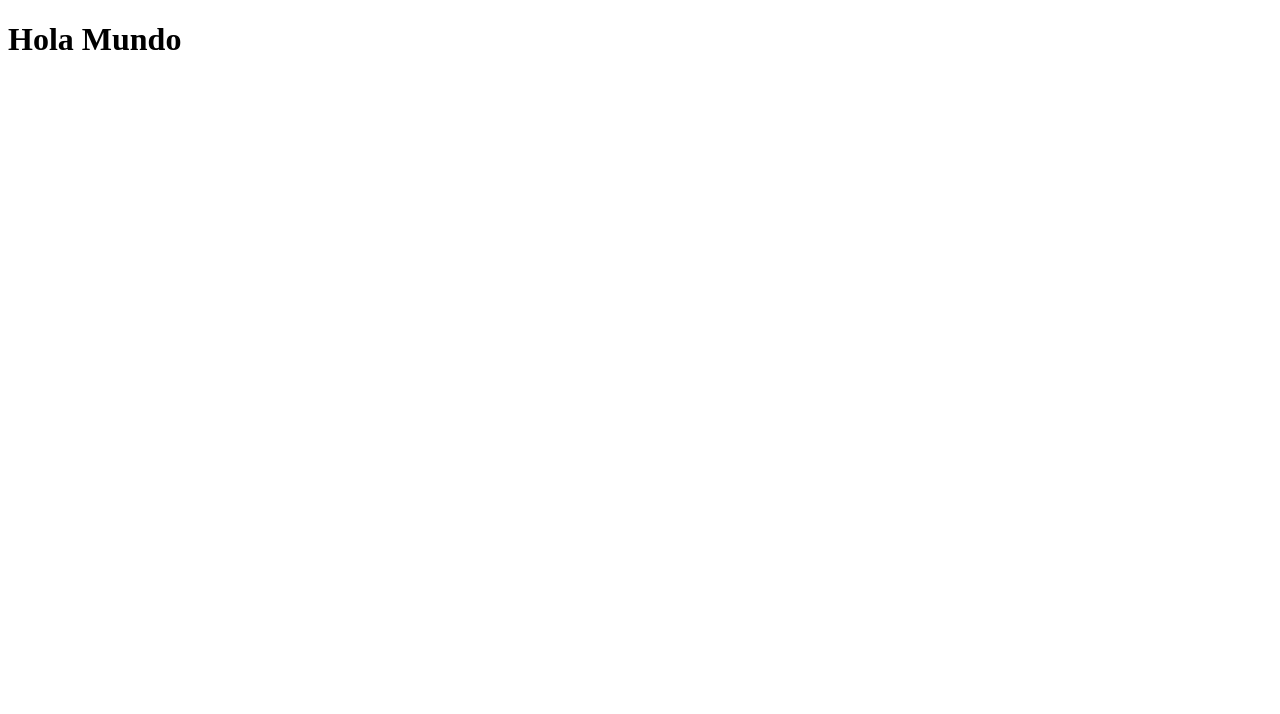
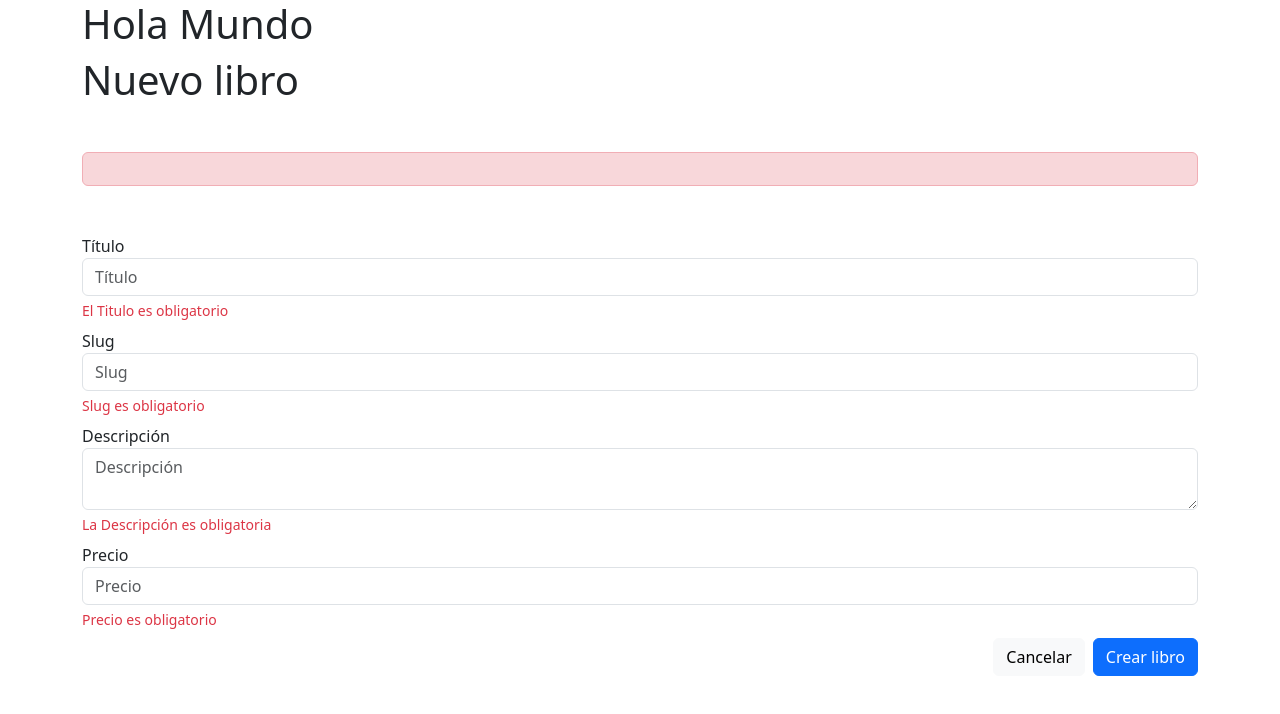
Before and after one commit to Johanlex20/bookStoreApi-frontend-Angular-prueba-1, an Angular app: page /new in a window 1280 px wide. Before the commit this address led to /. Shown: the top 714 px of the page. Built offline with nearby package versions, Linux system fonts and the light colour scheme.

Commit message:
componente book-form, book-list, interfaces, book.Service, HttpCLientModule, ReactiveFormsModule, FromGroup, Validtaciones, Validators.

```diff
--- a/angular.json
+++ b/angular.json
@@ -25,9 +25,12 @@
               "src/assets"
             ],
             "styles": [
-              "src/styles.css"
+              "src/styles.css",
+              "node_modules/bootstrap/dist/css/bootstrap.min.css"
             ],
-            "scripts": []
+            "scripts": [
+              "node_modules/bootstrap/dist/js/bootstrap.bundle.min.js"
+            ]
           },
           "configurations": {
             "production": {
--- a/package.json
+++ b/package.json
@@ -18,6 +18,7 @@
     "@angular/platform-browser": "^15.2.0",
     "@angular/platform-browser-dynamic": "^15.2.0",
     "@angular/router": "^15.2.0",
+    "bootstrap": "^5.3.3",
     "rxjs": "~7.8.0",
     "tslib": "^2.3.0",
     "zone.js": "~0.12.0"
--- a/src/app/app-routing.module.ts
+++ b/src/app/app-routing.module.ts
@@ -1,7 +1,18 @@
 import { NgModule } from '@angular/core';
 import { RouterModule, Routes } from '@angular/router';
+import { BookListComponent } from './book-list/book-list.component';
+import { BookFormComponent } from './book-form/book-form.component';
 
-const routes: Routes = [];
+const routes: Routes = [
+  {
+    path: '',
+    component: BookListComponent
+  },
+  {
+    path: 'new',
+    component: BookFormComponent
+  }
+];
 
 @NgModule({
   imports: [RouterModule.forRoot(routes)],
--- a/src/app/app.component.html
+++ b/src/app/app.component.html
@@ -1 +1,4 @@
-<h1>Hola Mundo</h1>
+<div class="container">
+  <h1>Hola Mundo</h1>
+  <router-outlet></router-outlet>
+</div>
--- /dev/null
+++ b/src/app/book-form/book-form.component.html
@@ -0,0 +1,69 @@
+<div>
+    <h1>Nuevo libro</h1>
+
+    <div class="mt-5 alert alert-danger">
+    </div>
+
+    <form class="mt-5" [formGroup]="form" (ngSubmit)="save()" autocomplete="off">
+        <div class="mb-2">
+            <label for="title">Título</label>
+            <input id="title" type="text" placeholder="Título" class="form-control" formControlName="title">
+            <div class="invalid-feedback d-block">
+                <ng-container *ngIf="controlHasError('title','required')">
+                    El Titulo es obligatorio
+                </ng-container>
+                <ng-container *ngIf="controlHasError('title','minlength')">
+                    Titulo debe tener almenos 3 caracteres
+                </ng-container>
+                <ng-container *ngIf="controlHasError('title','maxlength')">
+                    Titulo debe tener maximo 100 caracteres
+                </ng-container>
+            </div>
+        </div>
+
+        <div class="mb-2">
+            <label for="slug">Slug</label>
+            <input id="slug" type="text" placeholder="Slug" class="form-control" formControlName="slug">
+            <div class="invalid-feedback d-block">
+                <ng-container *ngIf="controlHasError('slug','required')">
+                    Slug es obligatorio
+                </ng-container>
+                <ng-container *ngIf="controlHasError('slug','pattern')">
+                    Slug debe tener un formato valido
+                </ng-container>
+            </div>
+        </div>
+
+        <div class="mb-2">
+            <label for="descripcion">Descripción</label>
+            <textarea id="descripcion" placeholder="Descripción" class="form-control" formControlName="desc"></textarea>
+            <div class="invalid-feedback d-block">
+                <ng-container *ngIf="controlHasError('desc','required')">
+                    La Descripción es obligatoria
+                </ng-container>
+            </div>
+        </div>
+
+        <div class="mb-2">
+            <label for="precio">Precio</label>
+            <input id="precio" type="number" step="0.01" placeholder="Precio" class="form-control" formControlName="price">
+            <div class="invalid-feedback d-block">
+                <ng-container *ngIf="controlHasError('price','required')">
+                    Precio es obligatorio
+                </ng-container>
+                <ng-container *ngIf="controlHasError('price','min')">
+                    El Precio minimo debe ser '$0'
+                </ng-container>
+            </div>
+        </div>
+
+        <div class="text-end">
+            <button type="button" class="btn btn-light">
+                Cancelar
+            </button>
+            <button class="btn btn-primary ms-2">
+                Crear libro
+            </button>
+        </div>
+    </form>
+</div>
--- /dev/null
+++ b/src/app/book-form/book-form.component.ts
@@ -0,0 +1,29 @@
+import { Component } from '@angular/core';
+import { FormBuilder, FormGroup, Validators } from '@angular/forms';
+
+@Component({
+  selector: 'app-book-form',
+  templateUrl: './book-form.component.html',
+  styleUrls: []
+})
+export class BookFormComponent {
+    form: FormGroup = this.fb.group({
+      title:['', [Validators.required, Validators.minLength(3), Validators.maxLength(100)]],
+      slug:['', [Validators.required, Validators.pattern('[A-Za-z0-9-]+')]],
+      desc:['', [Validators.required]],
+      price:['', [Validators.required, Validators.min(0)]],
+    });
+
+    constructor(
+      private fb: FormBuilder
+    ){}
+
+    controlHasError(control: string, error: string){
+      return this.form.controls[control].hasError(error)
+    }
+
+    save(){
+      console.log('form is valid?', this.form.valid)
+      console.log('form', this.form.value)
+    }
+}
--- /dev/null
+++ b/src/app/book-list/book-list.component.html
@@ -0,0 +1,44 @@
+<h1>Lista de libros</h1>
+
+<div class="text-end">
+    <button class="btn btn-primary">
+        Nuevo libro
+    </button>
+</div>
+
+<table class="table table-hover mt-5">
+    <thead>
+        <tr >
+            <th>Libro</th>
+            <th>PRECIO</th>
+            <th>F. CREACION</th>
+            <th></th>
+        </tr>
+    </thead>
+    <tbody>
+        <tr *ngFor="let book of books">
+            <td>
+                <div class="fw-bold">
+                   {{ book.title }}
+                </div>
+                <p>
+                    {{ book.desc }}
+                </p>
+            </td>
+            <td>
+                {{ book.price | currency }}
+            </td>
+            <td>
+                {{ book.createdAt | date: 'dd/MM/yyyy' }}
+            </td>
+            <td>
+                <a href="#">
+                    Editar
+                </a>
+                <a href="#" class="ms-2">
+                    Eliminar
+                </a>
+            </td>
+        </tr>
+    </tbody>
+</table>
--- /dev/null
+++ b/src/app/book-list/book-list.component.ts
@@ -0,0 +1,25 @@
+import { Component, OnInit } from '@angular/core';
+import { BookService } from '../book.service';
+import { Book, BookPage } from '../interfaces/book.interface';
+
+@Component({
+  selector: 'app-book-list',
+  templateUrl: './book-list.component.html',
+  styleUrls: []
+})
+export class BookListComponent implements OnInit {
+  books? :Book[];
+
+  constructor(
+    private BookService: BookService
+  ) { }
+
+  ngOnInit(): void {
+    this.BookService.paginate()
+    .subscribe(bookPage => {
+      this.books = bookPage.content;
+    })
+  }
+
+
+}
--- /dev/null
+++ b/src/app/book.service.ts
@@ -0,0 +1,21 @@
+import { HttpClient } from '@angular/common/http';
+import { Injectable } from '@angular/core';
+import { BookPage } from './interfaces/book.interface';
+
+@Injectable({
+  providedIn: 'root'
+})
+export class BookService {
+
+  constructor(
+    private http:HttpClient
+  ) { }
+
+
+  paginate(){
+    return this.http.get<BookPage>('http://localhost:8080/api/admin/books');
+  }
+
+
+
+}
```
Also changed, not shown: src/app/app.module.ts (+11 -2 lines), src/app/interfaces/book.interface.ts (added, +40 -0 lines), 1 other file (tests, documents, lock files or other folders).
